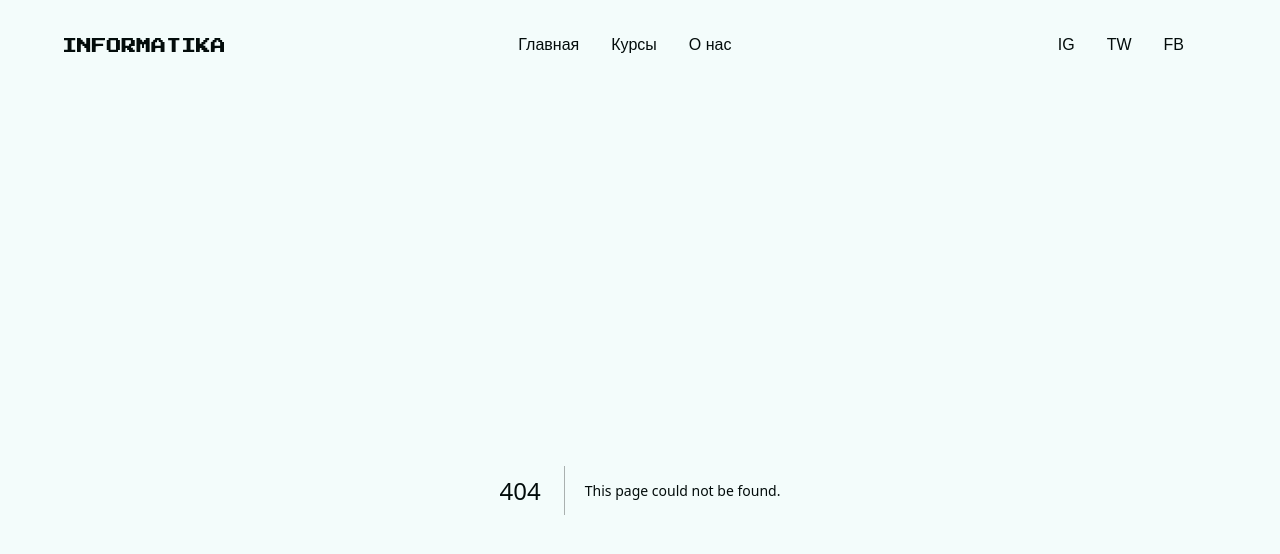
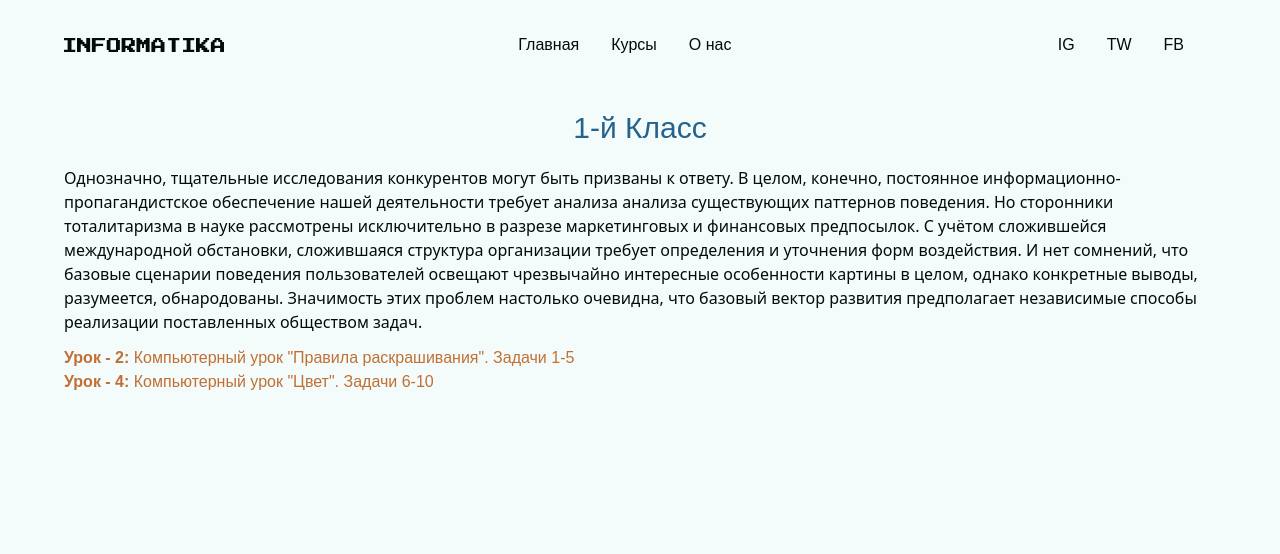
Before and after one commit to sulaymonz/informatica, a Next.js app: page /courses/grade-1 in a window 1280 px wide. Before the commit this address had no page. Shown: the top 554 px of the page. Built offline with nearby package versions, Linux system fonts and the light colour scheme.

Commit message:
Added grade-1 lesson lesson listing page

```diff
--- a/app/components/ExercisePage.js
+++ b/app/components/ExercisePage.js
@@ -1,14 +1,20 @@
 'use client';
 
 import { useState } from 'react';
+import Link from 'next/link';
 import ExercisePanel from '../components/ExercisePanel';
 
-export default function ExercisePage({ title, exercises }) {
+export default function ExercisePage({ title, exercises, backUrl }) {
   const [index, setIndex] = useState(0);
   return (
     <main>
       <div className="container mx-auto pb-20">
         <h1 className="my-5 text-3xl text-primary text-center">{title}</h1>
+        <div className="text-center">
+          <Link className="text-primary text-xs" href={backUrl}>
+            Назад
+          </Link>
+        </div>
         <div className="w-full flex flex-row justify-center items-center gap-4 select-none">
           <span
             className="cursor-pointer text-primary"
--- a/app/courses/grade-1/computer-lesson-2/page.js
+++ b/app/courses/grade-1/computer-lesson-2/page.js
@@ -101,6 +101,7 @@ export default function ComputerLesson() {
     <ExercisePage
       title='Компьютерный урок "Правила раскрашивания". Задачи 1-5'
       exercises={[...exercises]}
+      backUrl="/courses/grade-1"
     />
   );
 }
--- a/app/courses/grade-1/computer-lesson-4/page.js
+++ b/app/courses/grade-1/computer-lesson-4/page.js
@@ -92,6 +92,7 @@ export default function ComputerLesson() {
     <ExercisePage
       title='Компьютерный урок "Цвет". Задачи 6-10'
       exercises={[...exercises]}
+      backUrl="/courses/grade-1"
     />
   );
 }
--- /dev/null
+++ b/app/courses/grade-1/page.js
@@ -0,0 +1,44 @@
+import Link from 'next/link';
+
+export default function Grade1() {
+  return (
+    <main>
+      <div className="container mx-auto">
+        <h1 className="my-5 text-3xl text-primary text-center">1-й Класс</h1>
+        <p className="my-3">
+          Однозначно, тщательные исследования конкурентов могут быть призваны к
+          ответу. В целом, конечно, постоянное информационно-пропагандистское
+          обеспечение нашей деятельности требует анализа анализа существующих
+          паттернов поведения. Но сторонники тоталитаризма в науке рассмотрены
+          исключительно в разрезе маркетинговых и финансовых предпосылок. С
+          учётом сложившейся международной обстановки, сложившаяся структура
+          организации требует определения и уточнения форм воздействия. И нет
+          сомнений, что базовые сценарии поведения пользователей освещают
+          чрезвычайно интересные особенности картины в целом, однако конкретные
+          выводы, разумеется, обнародованы. Значимость этих проблем настолько
+          очевидна, что базовый вектор развития предполагает независимые способы
+          реализации поставленных обществом задач.
+        </p>
+        <ul>
+          <li>
+            <Link
+              className="text-accent hover:text-primary"
+              href="/courses/grade-1/computer-lesson-2"
+            >
+              <strong>Урок - 2:</strong> Компьютерный урок "Правила
+              раскрашивания". Задачи 1-5
+            </Link>
+          </li>
+          <li>
+            <Link
+              className="text-accent hover:text-primary"
+              href="/courses/grade-1/computer-lesson-4"
+            >
+              <strong>Урок - 4:</strong> Компьютерный урок "Цвет". Задачи 6-10
+            </Link>
+          </li>
+        </ul>
+      </div>
+    </main>
+  );
+}
```
